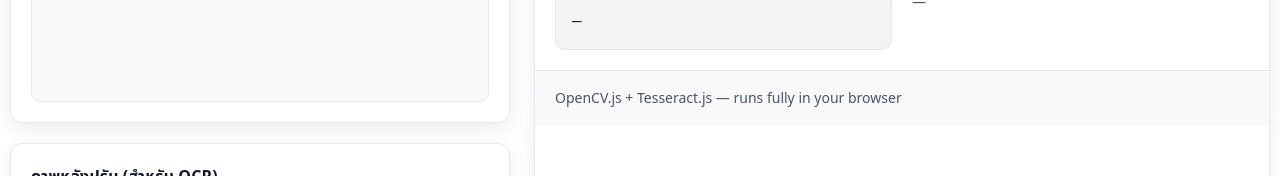
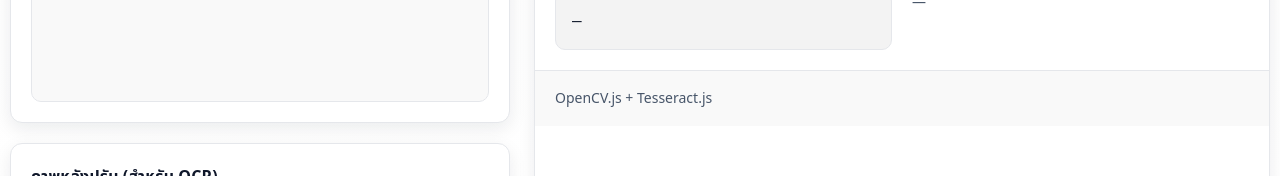
Before and after one commit to MikkiMyers/OCR-doc-scaner, a Next.js app: page / in a window 1280 px wide. Shown: the part 613-789 px from the top of the page. Built offline with nearby package versions, Linux system fonts and the light colour scheme.

Commit message:
update footer

```diff
--- a/app/page.tsx
+++ b/app/page.tsx
@@ -625,7 +625,6 @@ export default function Page() {
         </div>
       </section>
 
-      {/* Two-column layout */}
       <section className="layout mt-6">
         {/* Left: Images */}
         <div className="stack">
@@ -655,7 +654,6 @@ export default function Page() {
         {/* Right: Results */}
         <div className="stack">
           <div className="card">
-            {/* Header with controls */}
             <div className="card-header">
               <div className="card-title">{t('resultsTitle')}</div>
               <div className="flex flex-center">
@@ -667,7 +665,6 @@ export default function Page() {
                   <option value="tha+eng">ไทย+อังกฤษ</option>
                 </select>
 
-                {/* Auto AI toggle */}
                 <label className="flex flex-center small muted" style={{ gap: 8 }}>
                   {t('autoAI')}
                   <span className="switch" data-on="blue" title="ปรับภาษา/จัดหัวข้ออัตโนมัติหลัง OCR">
@@ -737,7 +734,7 @@ export default function Page() {
                       </>
                     )}
 
-                    {/* Always show docType */}
+                    {/* show docType */}
                     {docFields.docType && <div className="small"><b>{t('docType')}:</b> {docFields.docType}</div>}
 
                     {/* Invoice-only fields */}
@@ -765,7 +762,6 @@ export default function Page() {
                 </div>
               )}
 
-              {/* Line items (if any) */}
               {lineItems?.length ? (
                 <div className="mt-4">
                   <table className="table">
@@ -818,7 +814,7 @@ export default function Page() {
             </div>
 
             <div className="card-footer small muted">
-              OpenCV.js + Tesseract.js — runs fully in your browser
+              OpenCV.js + Tesseract.js
             </div>
           </div>
         </div>
```
